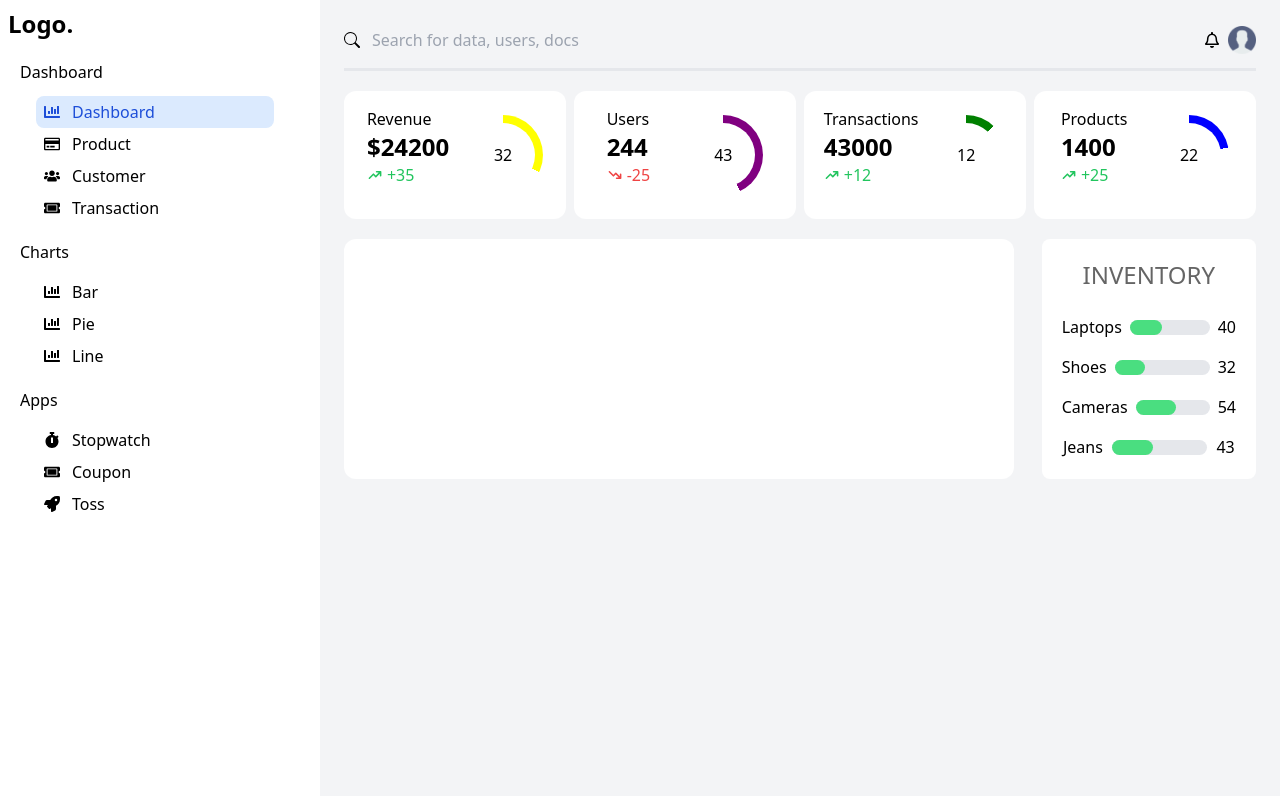
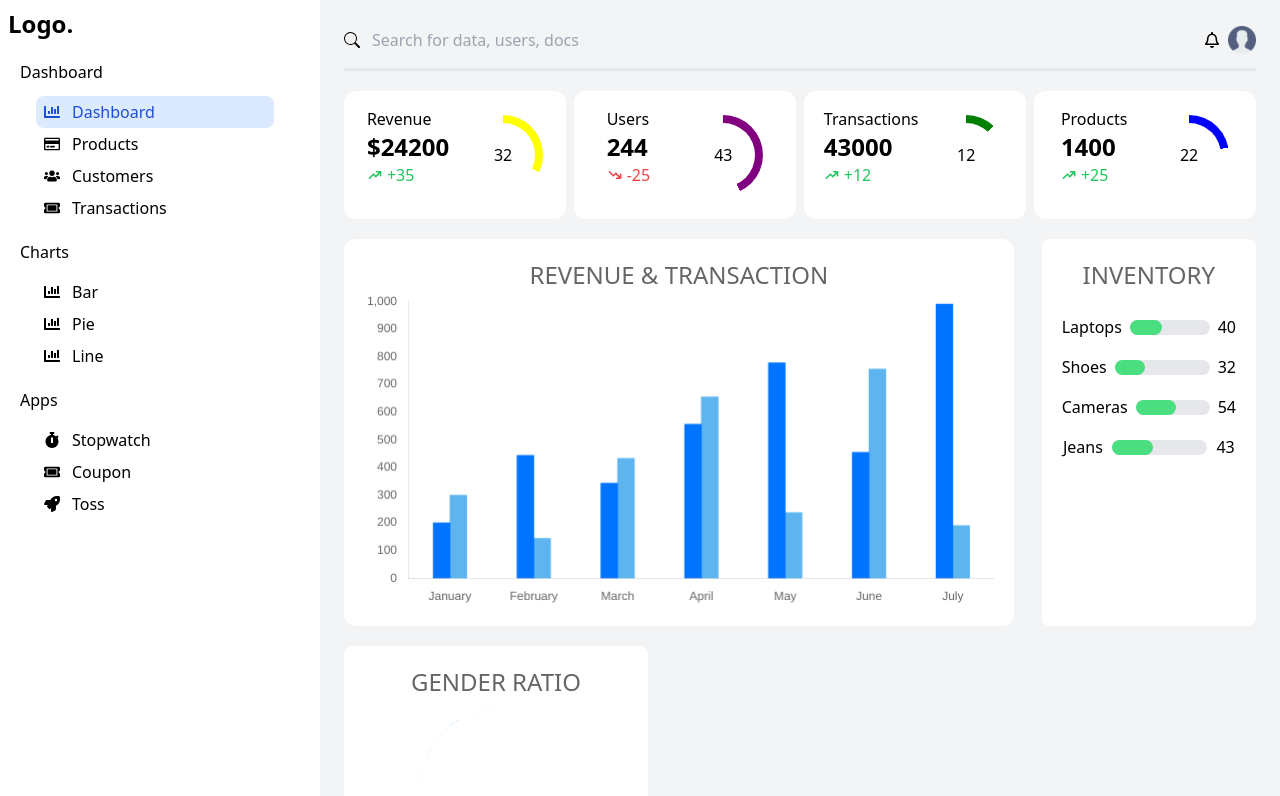
Before and after one commit to TilakRathoure/Admin-dashboard, a React (Vite) app: page /admin/dashboard in a window 1280 px wide. Shown: the top 796 px of the page. Built offline with nearby package versions, Linux system fonts and the light colour scheme.

Commit message:
add doughnut graph

```diff
--- a/package.json
+++ b/package.json
@@ -12,6 +12,7 @@
   "dependencies": {
     "firebase": "^10.13.2",
     "react": "^18.3.1",
+    "react-chartjs-2": "^5.2.0",
     "react-dom": "^18.3.1",
     "react-hot-toast": "^2.4.1",
     "react-icons": "^5.3.0",
--- a/src/App.tsx
+++ b/src/App.tsx
@@ -16,8 +16,8 @@
 
         <Route element={<Products/>} path="/admin/products"/>
         <Route element={<Dashboard/>} path="/admin/dashboard"/>
-        <Route element={<Customers/>} path="/admin/Customers"/>
-        <Route element={<Transactions/>} path="/admin/Transactions"/>
+        <Route element={<Customers/>} path="/admin/customers"/>
+        <Route element={<Transactions/>} path="/admin/transactions"/>
 
       </Routes>
 
--- a/src/components/AdminSidebar.tsx
+++ b/src/components/AdminSidebar.tsx
@@ -1,6 +1,7 @@
 import React from 'react'
 import { IconType } from 'react-icons';
 import { FaChartBar, FaRegCreditCard, FaUsers, FaStopwatch, FaTicketAlt, FaRocket } from 'react-icons/fa';
+import { Link } from 'react-router-dom';
 
 const AdminSidebar = () => {
 
@@ -19,9 +20,9 @@
           topic: "Dashboard",
           items: [
             { title: "Dashboard", icon: FaChartBar },
-            { title: "Product", icon: FaRegCreditCard },
-            { title: "Customer", icon: FaUsers },
-            { title: "Transaction", icon: FaTicketAlt }
+            { title: "Products", icon: FaRegCreditCard },
+            { title: "Customers", icon: FaUsers },
+            { title: "Transactions", icon: FaTicketAlt }
           ]
         },
         {
@@ -63,9 +64,13 @@
                     const isActive = location.pathname.includes("/admin/"+elements.title.toLowerCase());
 
                     return(
+                      <Link to={"/admin/"+elements.title.toLowerCase()}>
                    <li className={`cursor-pointer flex items-center gap-3 ml-4 px-2 py-1 rounded-lg w-[85%] ${isActive ? 'bg-blue-100 text-blue-700' : ''}`}>
                        {React.createElement(elements.icon)} {elements.title}</li>
-                )})
+
+                       </Link>
+
+                      )})
 
                 }
 
--- /dev/null
+++ b/src/components/Chart.tsx
@@ -0,0 +1,243 @@
+import {
+    Chart as ChartJS,
+    CategoryScale,
+    LinearScale,
+    BarElement,
+    Title,
+    Tooltip,
+    Legend,
+    ChartData,
+    ChartOptions,
+    ArcElement,
+    PointElement,
+    LineElement,
+    Filler,
+  } from "chart.js";
+  import { Bar, Doughnut, Line, Pie } from "react-chartjs-2";
+
+  ChartJS.register(
+    CategoryScale,
+    LinearScale,
+    BarElement,
+    Title,
+    Tooltip,
+    Legend,
+    ArcElement,
+    PointElement,
+    LineElement,
+    Filler
+  );
+
+  const months = ["January", "February", "March", "April", "May", "June", "July"];
+
+  interface BarChartProps {
+    horizontal?: boolean;
+    data_1: number[];
+    data_2: number[];
+    title_1: string;
+    title_2: string;
+    bgColor_1: string;
+    bgColor_2: string;
+    labels?: string[];
+  }
+
+  export const BarChart = ({
+    data_1 = [],
+    data_2 = [],
+    title_1,
+    title_2,
+    bgColor_1,
+    bgColor_2,
+    horizontal = false,
+    labels = months,
+  }: BarChartProps) => {
+    const options: ChartOptions<"bar"> = {
+      responsive: true,
+      indexAxis: horizontal ? "y" : "x",
+      plugins: {
+        legend: {
+          display: false,
+        },
+        title: {
+          display: false,
+        },
+      },
+
+      scales: {
+        y: {
+          beginAtZero: true,
+          grid: {
+            display: false,
+          },
+        },
+        x: {
+          grid: {
+            display: false,
+          },
+        },
+      },
+    };
+
+    const data: ChartData<"bar", number[], string> = {
+      labels,
+      datasets: [
+        {
+          label: title_1,
+          data: data_1,
+          backgroundColor: bgColor_1,
+          barThickness: "flex",
+          barPercentage: 1,
+          categoryPercentage: 0.4,
+        },
+        {
+          label: title_2,
+          data: data_2,
+          backgroundColor: bgColor_2,
+          barThickness: "flex",
+          barPercentage: 1,
+          categoryPercentage: 0.4,
+        },
+      ],
+    };
+
+    return <Bar width={horizontal ? "200%" : ""} options={options} data={data} />;
+  };
+
+  interface DoughnutChartProps {
+    labels: string[];
+    data: number[];
+    backgroundColor: string[];
+    cutout?: number | string;
+    legends?: boolean;
+    offset?: number[];
+  }
+
+  export const DoughnutChart = ({
+    labels,
+    data,
+    backgroundColor,
+    cutout,
+    legends = true,
+    offset,
+  }: DoughnutChartProps) => {
+    const doughnutData: ChartData<"doughnut", number[], string> = {
+      labels,
+      datasets: [
+        {
+          data,
+          backgroundColor,
+          borderWidth: 0,
+          offset,
+        },
+      ],
+    };
+
+    const doughnutOptions: ChartOptions<"doughnut"> = {
+      responsive: true,
+      plugins: {
+        legend: {
+          display: legends,
+          position: "bottom",
+          labels: {
+            padding: 40,
+          },
+        },
+      },
+      cutout,
+    };
+
+    return <Doughnut data={doughnutData} options={doughnutOptions} />;
+  };
+
+  interface PieChartProps {
+    labels: string[];
+    data: number[];
+    backgroundColor: string[];
+    offset?: number[];
+  }
+  export const PieChart = ({
+    labels,
+    data,
+    backgroundColor,
+    offset,
+  }: PieChartProps) => {
+    const pieChartData: ChartData<"pie", number[], string> = {
+      labels,
+      datasets: [
+        {
+          data,
+          backgroundColor,
+          borderWidth: 1,
+          offset,
+        },
+      ],
+    };
+
+    const pieChartOptions: ChartOptions<"pie"> = {
+      responsive: true,
+      plugins: {
+        legend: {
+          display: false,
+        },
+      },
+    };
+
+    return <Pie data={pieChartData} options={pieChartOptions} />;
+  };
+
+  interface LineChartProps {
+    data: number[];
+    label: string;
+    backgroundColor: string;
+    borderColor: string;
+    labels?: string[];
+  }
+
+  export const LineChart = ({
+    data,
+    label,
+    backgroundColor,
+    borderColor,
+    labels = months,
+  }: LineChartProps) => {
+    const options: ChartOptions<"line"> = {
+      responsive: true,
+      plugins: {
+        legend: {
+          display: false,
+        },
+        title: {
+          display: false,
+        },
+      },
+
+      scales: {
+        y: {
+          beginAtZero: true,
+          grid: {
+            display: false,
+          },
+        },
+        x: {
+          grid: {
+            display: false,
+          },
+        },
+      },
+    };
+
+    const lineChartData: ChartData<"line", number[], string> = {
+      labels,
+      datasets: [
+        {
+          fill: true,
+          label,
+          data,
+          backgroundColor,
+          borderColor,
+        },
+      ],
+    };
+
+    return <Line options={options} data={lineChartData} />;
+  };
--- a/src/pages/Customers.tsx
+++ b/src/pages/Customers.tsx
@@ -1,7 +1,25 @@
+import AdminSidebar from "../components/AdminSidebar"
 
 const Search = () => {
   return (
-    <div>Search</div>
+    <div className="flex h-screen">
+
+    <div className="w-1/4 h-[100vh]">
+
+
+    <AdminSidebar/>
+
+
+
+    </div>
+
+    <div className="w-3/4 bg-gray-100">
+
+    customer
+
+    </div>
+
+    </div>
   )
 }
 
--- a/src/pages/Dashboard.tsx
+++ b/src/pages/Dashboard.tsx
@@ -4,6 +4,8 @@
 import Image1 from "../assets/user.png";
 import { HiTrendingDown,HiTrendingUp } from "react-icons/hi";
 import data from "../assets/data.json";
+import { BarChart,DoughnutChart } from "../components/Chart";
+import { BiMaleFemale } from "react-icons/bi";
 
 const Dashboard = () => {
 
@@ -22,7 +24,7 @@
 
 
   return (
-    <div className="flex">
+    <div className="flex h-screen">
 
       <div className="w-1/4 h-[100vh]">
 
@@ -30,8 +32,9 @@
       <AdminSidebar/>
 
 
+      </div>
 
-      </div>
+      {/* Main */}
 
       <main className="w-3/4 bg-gray-100 overflow-y-auto p-6 gap-5 flex flex-col">
       <header className="flex items-center gap-2 border-b-[3px] pb-3"><BsSearch/><input type="text" placeholder="Search for data, users, docs" className="flex-grow border-none bg-transparent p-1 outline-none focus:border-none" /><FaRegBell/><img className="w-7" src={Image1} alt="" /></header>
@@ -67,7 +70,20 @@
 
       <div className="w-full flex gap-7">
 
-        <div className="w-3/4 bg-white rounded-xl">
+        <div className="w-3/4 bg-white rounded-xl p-5">
+
+        <h1 className="text-2xl opacity-60 uppercase text-center">Revenue & Transaction</h1>
+
+                    {/* Grapph here */}
+                    <BarChart
+              data_2={[300, 144, 433, 655, 237, 755, 190]}
+              data_1={[200, 444, 343, 556, 778, 455, 990]}
+              title_1="Revenue"
+              title_2="Transaction"
+              bgColor_1="rgb(0,115,255)"
+              bgColor_2="rgba(53,162,235,0.8)"
+            />
+
 
         </div>
 
@@ -99,10 +115,31 @@
         ))}
 
         </div>
+        </div>
+      </div>
 
-        </div>
+      <section className="transaction-container">
+          <div className="gender-chart w-2/6 flex flex-col gap-3 bg-white rounded-lg p-5">
+            <h2 className="text-2xl opacity-60 uppercase text-center">Gender Ratio</h2>
 
-      </div>
+
+            <div className="flex relative justify-center items-center">
+
+            <DoughnutChart
+              labels={["Female", "Male"]}
+              data={[12, 19]}
+              backgroundColor={["hsl(340,82%,56%)", "rgba(53,162,235,0.8)"]}
+              cutout={90}
+            />
+
+              <BiMaleFemale className="absolute w-[30px] h-[30px]"/>
+          </div>
+          </div>
+
+          {/* <Table data={data.transaction} /> */}
+        </section>
+
+
 
 
 
--- a/src/pages/Products.tsx
+++ b/src/pages/Products.tsx
@@ -1,6 +1,25 @@
+import AdminSidebar from "../components/AdminSidebar"
+
 const Products = () => {
   return (
-    <div>Products</div>
+    <div className="flex h-screen">
+
+    <div className="w-1/4 h-[100vh]">
+
+
+    <AdminSidebar/>
+
+
+
+    </div>
+
+    <div className="w-3/4 bg-gray-100">
+
+    customer
+
+    </div>
+
+    </div>
   )
 }
 
--- a/src/pages/Transactions.tsx
+++ b/src/pages/Transactions.tsx
@@ -1,6 +1,25 @@
+import AdminSidebar from "../components/AdminSidebar"
+
 const Transactions = () => {
   return (
-    <div>Transactions</div>
+    <div className="flex h-screen">
+
+    <div className="w-1/4 h-[100vh]">
+
+
+    <AdminSidebar/>
+
+
+
+    </div>
+
+    <div className="w-3/4 bg-gray-100">
+
+    customer
+
+    </div>
+
+    </div>
   )
 }
 
```
Also changed, not shown: 1 other file (tests, documents, lock files or other folders).
